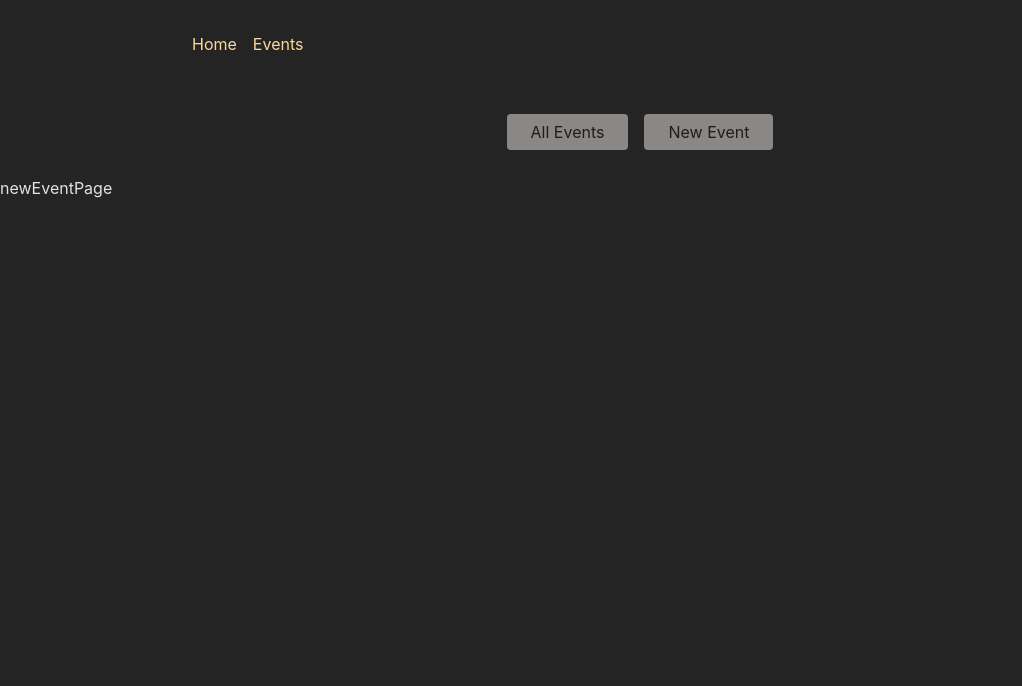
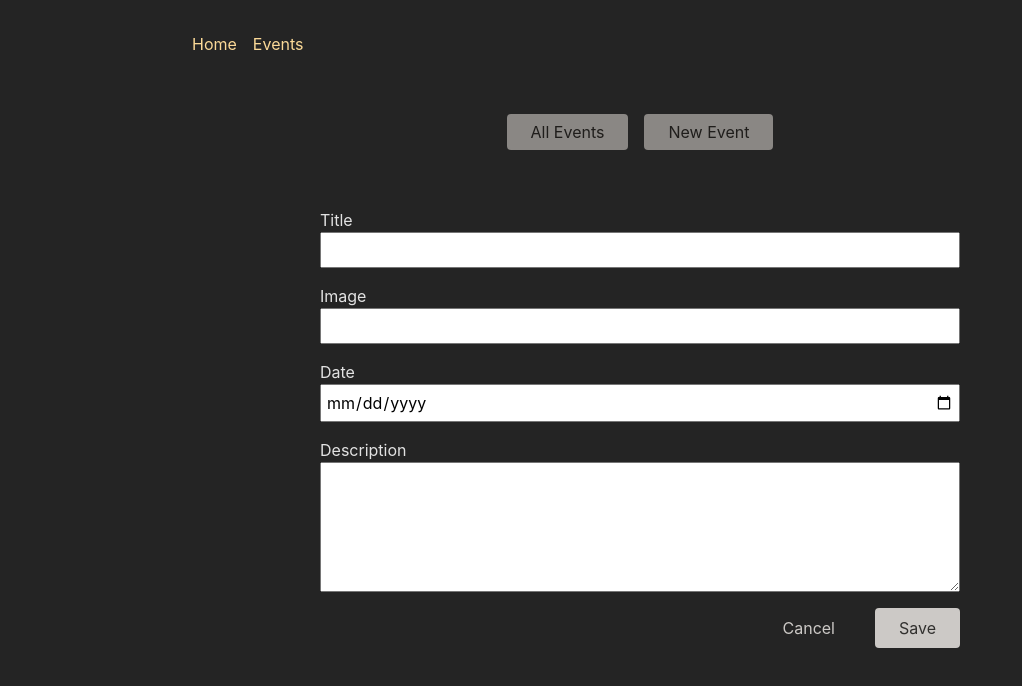
Before and after one commit to Shivam24S/React-Router-Dom-Project, a React (Vite) app: page /events/new in a window 1280 px wide. Shown: the top 686 px of the page, without its empty margins (0-1022 px from the left). Built offline with nearby package versions, Linux system fonts and the light colour scheme.

Commit message:
Data Sending using Action And Form Handling using React Router Method

```diff
--- a/src/App.jsx
+++ b/src/App.jsx
@@ -6,7 +6,7 @@
 import EventDetailPage, {
   EventDetailPageLoader,
 } from "./Pages/EventDetailPage";
-import NewEventPage from "./Pages/NewEventPage";
+import NewEventPage, { NewEventDataSender } from "./Pages/NewEventPage";
 import EditEventPage from "./Pages/EditEventPage";
 import MainEventLayout from "./Routes/MainEventLayout";
 import { eventLoader } from "./Pages/EventPage";
@@ -33,16 +33,24 @@
           },
           {
             path: ":eventId",
-            element: <EventDetailPage />,
+            id: "event-details",
             loader: EventDetailPageLoader,
+            children: [
+              {
+                index: true,
+                element: <EventDetailPage />,
+                loader: EventDetailPageLoader,
+              },
+              {
+                path: "edit",
+                element: <EditEventPage />,
+              },
+            ],
           },
           {
             path: "new",
             element: <NewEventPage />,
-          },
-          {
-            path: ":eventId/edit",
-            element: <EditEventPage />,
+            action: NewEventDataSender,
           },
         ],
       },
--- a/src/Pages/EditEventPage.jsx
+++ b/src/Pages/EditEventPage.jsx
@@ -1,5 +1,14 @@
+import { useRouteLoaderData } from "react-router-dom";
+
+import EventForm from "../components/EventForm";
+
 const EditEventPage = () => {
-  return <div>EditEventPage</div>;
+  const data = useRouteLoaderData("event-details");
+  return (
+    <>
+      <EventForm event={data.event} />
+    </>
+  );
 };
 
 export default EditEventPage;
--- a/src/Pages/EventDetailPage.jsx
+++ b/src/Pages/EventDetailPage.jsx
@@ -1,8 +1,12 @@
-import { json, useLoaderData } from "react-router-dom";
+import { json, useRouteLoaderData } from "react-router-dom";
 import EventItem from "../components/EventItem";
 
 const EventDetailPage = () => {
-  const data = useLoaderData();
+  // const data = useLoaderData();
+
+  // now we are sharing loader data in two element to use the data react -route provide
+  // another hook useRouteLoaderData to load data using id we have to add id in our browser route
+  const data = useRouteLoaderData("event-details");
 
   return (
     <div>
--- a/src/Pages/NewEventPage.jsx
+++ b/src/Pages/NewEventPage.jsx
@@ -1,5 +1,30 @@
+import { json, redirect } from "react-router-dom";
+import EventForm from "../components/EventForm";
+
 const newEventPage = () => {
-  return <div>newEventPage</div>;
+  return <EventForm />;
 };
 
 export default newEventPage;
+
+export async function NewEventDataSender({ request }) {
+  const data = await request.formData();
+
+  const allData = {
+    title: data.get("title"),
+    image: data.get("image"),
+    date: data.get("date"),
+    description: data.get("description"),
+  };
+
+  const response = await fetch("http://localhost:8080/events", {
+    method: "POST",
+    headers: { "content-type": "application/json" },
+    body: JSON.stringify(allData),
+  });
+
+  if (!response.ok) {
+    throw json({ message: "can't able to save event Data" }, { status: 500 });
+  }
+  return redirect("/");
+}
--- a/src/components/EventForm.jsx
+++ b/src/components/EventForm.jsx
@@ -1,30 +1,54 @@
-import { useNavigate } from 'react-router-dom';
+import { useNavigate, Form } from "react-router-dom";
 
-import classes from './EventForm.module.css';
+import classes from "./EventForm.module.css";
 
 function EventForm({ method, event }) {
   const navigate = useNavigate();
   function cancelHandler() {
-    navigate('..');
+    navigate("..");
   }
 
   return (
-    <form className={classes.form}>
+    <Form method="post" className={classes.form}>
       <p>
         <label htmlFor="title">Title</label>
-        <input id="title" type="text" name="title" required />
+        <input
+          id="title"
+          type="text"
+          name="title"
+          required
+          defaultValue={event ? event.title : ""}
+        />
       </p>
       <p>
         <label htmlFor="image">Image</label>
-        <input id="image" type="url" name="image" required />
+        <input
+          id="image"
+          type="url"
+          name="image"
+          required
+          defaultValue={event ? event.image : ""}
+        />
       </p>
       <p>
         <label htmlFor="date">Date</label>
-        <input id="date" type="date" name="date" required />
+        <input
+          id="date"
+          type="date"
+          name="date"
+          required
+          defaultValue={event ? event.date : ""}
+        />
       </p>
       <p>
         <label htmlFor="description">Description</label>
-        <textarea id="description" name="description" rows="5" required />
+        <textarea
+          id="description"
+          name="description"
+          rows="5"
+          required
+          defaultValue={event ? event.description : ""}
+        />
       </p>
       <div className={classes.actions}>
         <button type="button" onClick={cancelHandler}>
@@ -32,7 +56,7 @@
         </button>
         <button>Save</button>
       </div>
-    </form>
+    </Form>
   );
 }
 
--- a/src/components/EventItem.jsx
+++ b/src/components/EventItem.jsx
@@ -1,4 +1,5 @@
-import classes from './EventItem.module.css';
+import classes from "./EventItem.module.css";
+import { Link } from "react-router-dom";
 
 function EventItem({ event }) {
   function startDeleteHandler() {
@@ -12,7 +13,7 @@
       <time>{event.date}</time>
       <p>{event.description}</p>
       <menu className={classes.actions}>
-        <a href="edit">Edit</a>
+        <Link to="edit">Edit</Link>
         <button onClick={startDeleteHandler}>Delete</button>
       </menu>
     </article>
```
Also changed, not shown: 1 other file (tests, documents, lock files or other folders).
